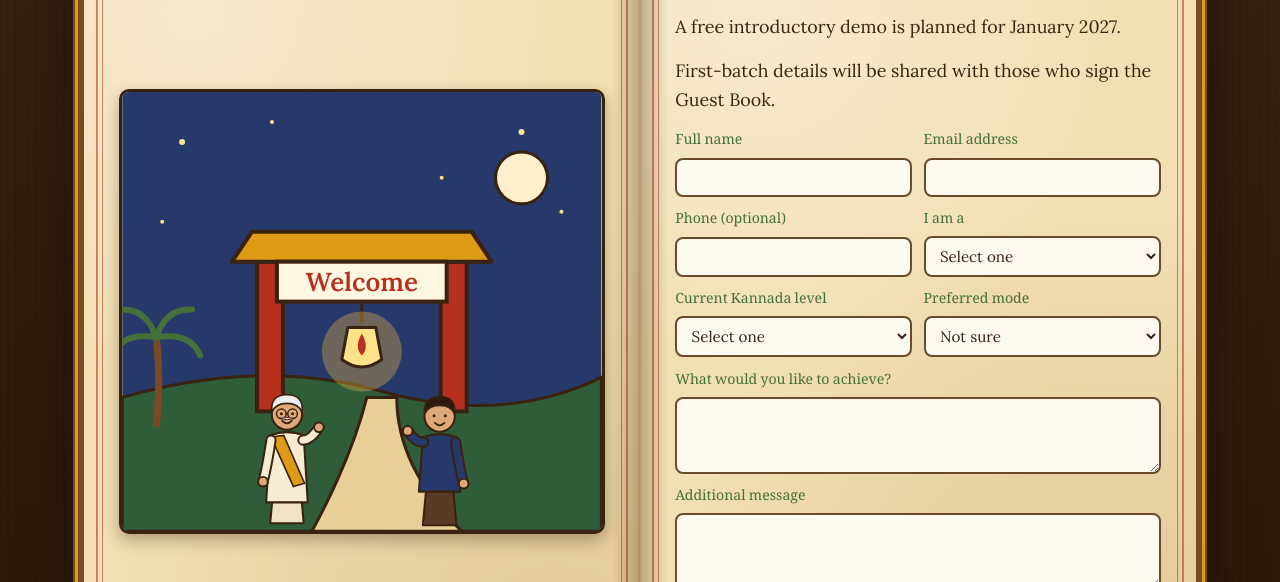
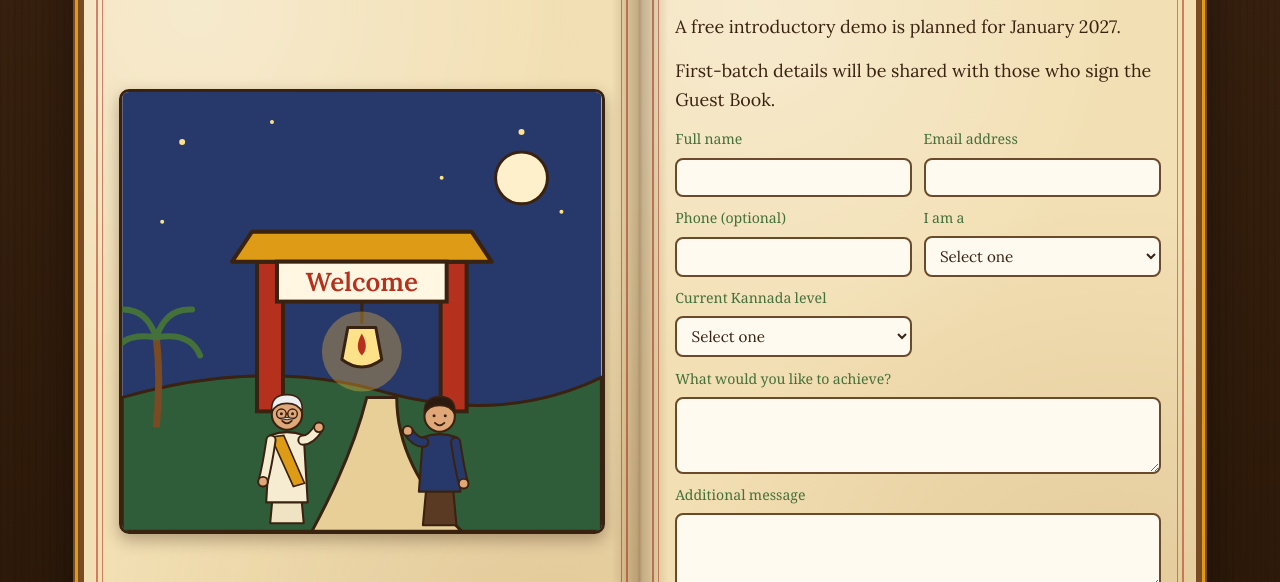
Before and after one commit to chandramohan-ba/kannada-journey, a plain HTML site: page contact.html in a window 1280 px wide. Both pictures are taken after a click on the button "Sign the guest book". Shown: the part 218-800 px from the top of the page. Drawn offline with Linux system fonts and the light colour scheme; a web font is replaced by a local one.

Commit message:
Quick Live demo fixes

```diff
--- a/contact.html
+++ b/contact.html
@@ -71,7 +71,7 @@
           <form class="sb-form" id="sbEnquiry" action="#" method="post" novalidate>
             <div class="sb-form__row"><div class="sb-field"><label for="sb-name">Full name</label><input id="sb-name" name="name" type="text" required autocomplete="name"></div><div class="sb-field"><label for="sb-email">Email address</label><input id="sb-email" name="email" type="email" required autocomplete="email"></div></div>
             <div class="sb-form__row"><div class="sb-field"><label for="sb-phone">Phone (optional)</label><input id="sb-phone" name="phone" type="tel" autocomplete="tel"></div><div class="sb-field"><label for="sb-role">I am a</label><select id="sb-role" name="role" required><option value="" disabled selected>Select one</option><option>Medical/Nursing student</option><option>Yoga practitioner</option><option>IT professional</option><option>New learner</option><option>Other</option></select></div></div>
-            <div class="sb-form__row"><div class="sb-field"><label for="sb-level">Current Kannada level</label><select id="sb-level" name="level" required><option value="" disabled selected>Select one</option><option>Complete beginner</option><option>Some knowledge</option><option>Understand but cannot speak</option><option>Other</option></select></div><div class="sb-field"><label for="sb-mode">Preferred mode</label><select id="sb-mode" name="mode"><option>Not sure</option><option>Online</option><option>Offline</option><option>Either</option></select></div></div>
+            <div class="sb-form__row"><div class="sb-field"><label for="sb-level">Current Kannada level</label><select id="sb-level" name="level" required><option value="" disabled selected>Select one</option><option>Complete beginner</option><option>Some knowledge</option><option>Understand but cannot speak</option><option>Other</option></select></div></div>
             <div class="sb-field"><label for="sb-goal">What would you like to achieve?</label><textarea id="sb-goal" name="goal" rows="3" required></textarea></div>
             <div class="sb-field"><label for="sb-message">Additional message</label><textarea id="sb-message" name="message" rows="3"></textarea></div>
             <div class="sb-hp" aria-hidden="true"><label for="sb-website">Website</label><input id="sb-website" name="website" type="text" tabindex="-1" autocomplete="off"></div>
```
